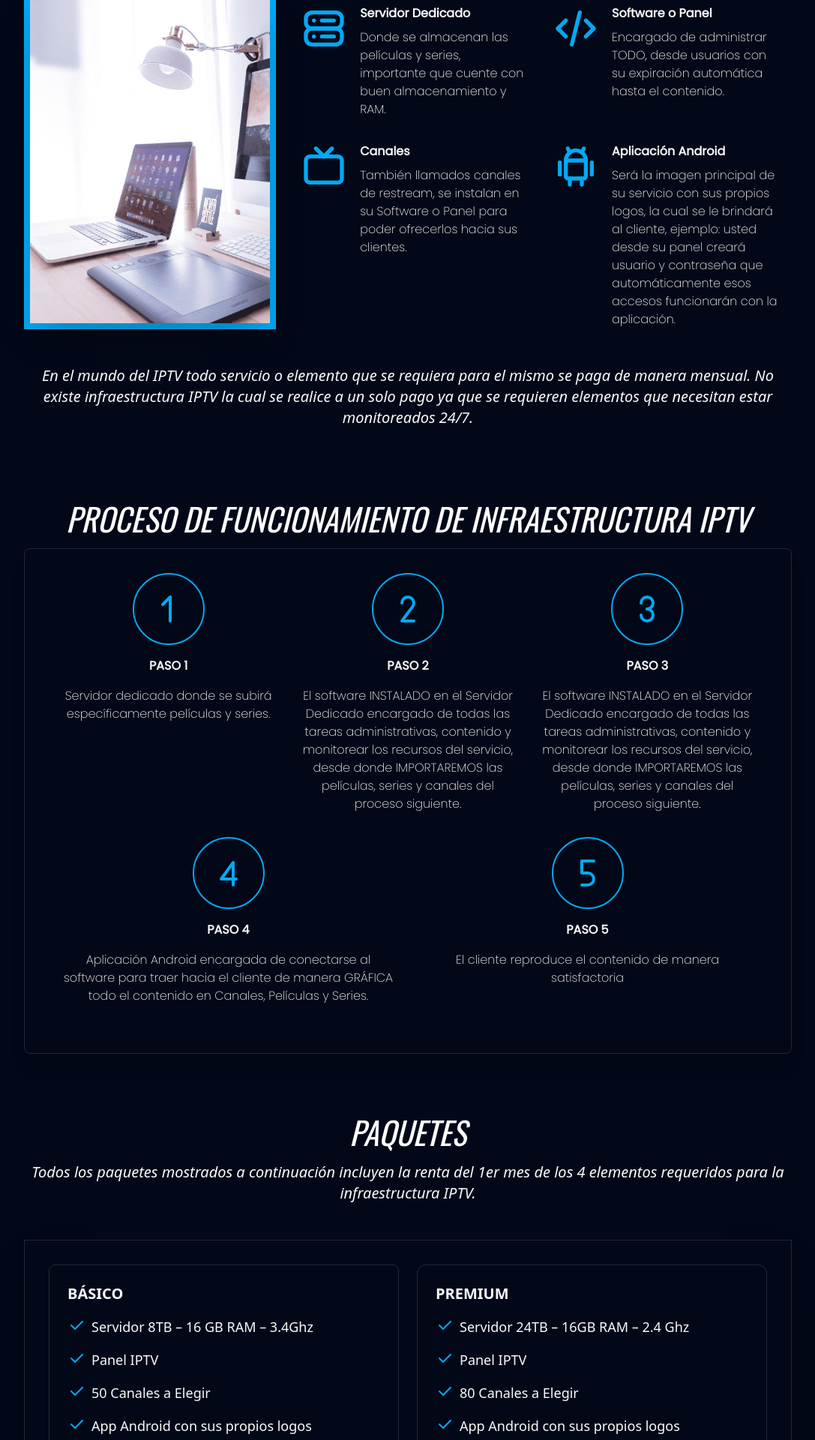
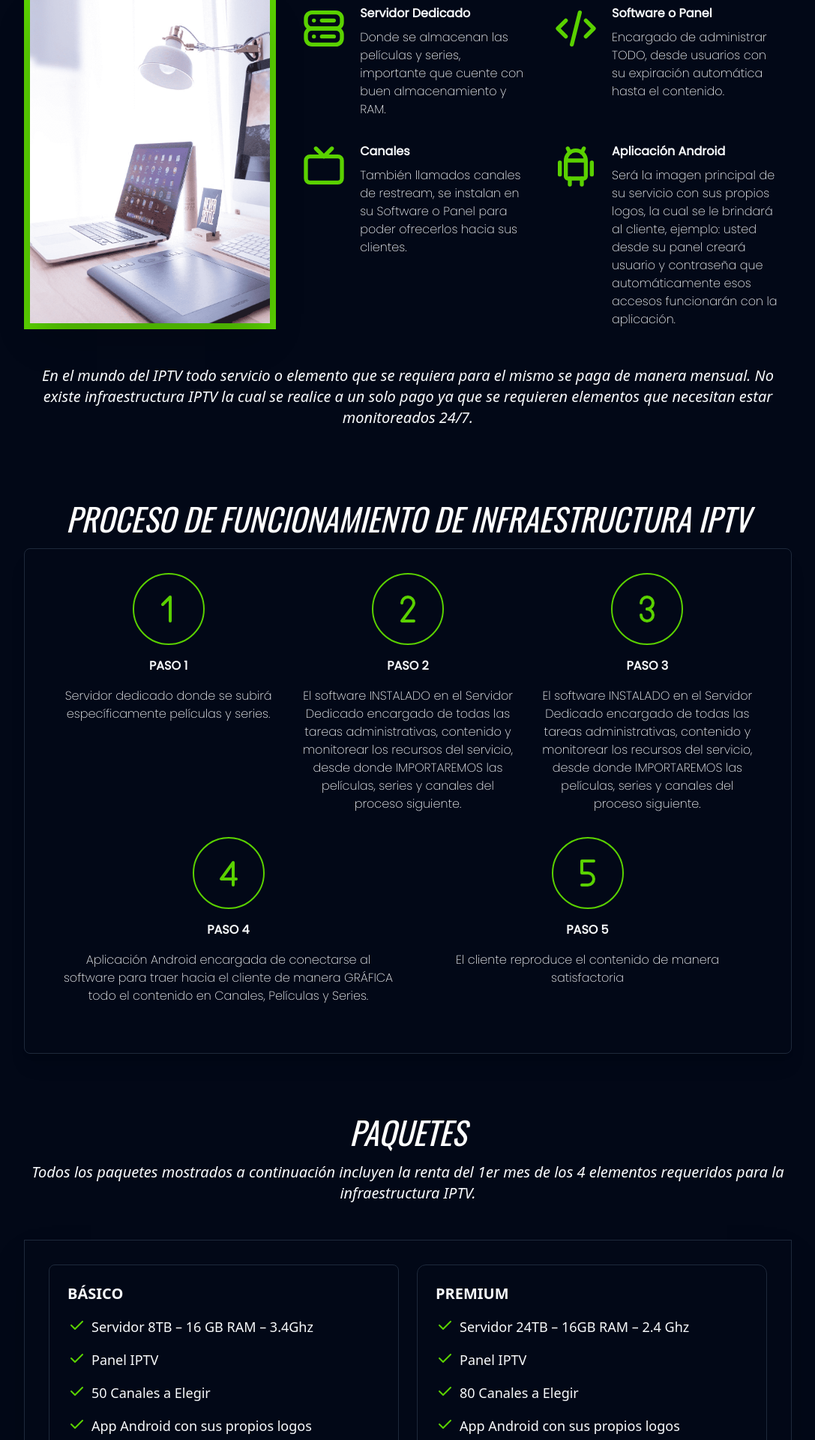
Before and after one commit to antwanh3rnandez/aeontv-web, a React (Vite) app: page /infraestructura in a window 1280 px wide. Shown: the part 656-2576 px from the top of the page at 75% size, without its empty margins (96-1183 px from the left). Built offline with nearby package versions, Linux system fonts and the light colour scheme; a web font is replaced by a local one.

Commit message:
update colors on infrapage

```diff
--- a/src/dashboard/pages/InfraestructuraPage.tsx
+++ b/src/dashboard/pages/InfraestructuraPage.tsx
@@ -42,7 +42,7 @@ export const InfraestructuraPage = () => {
                 </h1>
             </div>
             <div className="flex flex-col items-center lg:flex-row">
-                <div className="flex flex-col items-center lg:mr-4 mb-4 lg:w-1/3 w-full h-[450px] lg:border-8 border-blueprimary">
+                <div className="flex flex-col items-center lg:mr-4 mb-4 lg:w-1/3 w-full h-[450px] lg:border-8 border-greenprimary">
                     <img
                             src={infraestructura}
                             alt="Infraestructura"
@@ -52,22 +52,22 @@ export const InfraestructuraPage = () => {
                 <div className="lg:w-2/3">
                     <div className="grid lg:grid-cols-2 lg:justify-center">
                         <FeatureItem
-                            icon={<IconServer2 size={64} className="text-blueprimary"/>}
+                            icon={<IconServer2 size={64} className="text-greenprimary"/>}
                             title="Servidor Dedicado"
                             description="Donde se almacenan las películas y series, importante que cuente con buen almacenamiento y RAM."
                         />
                         <FeatureItem
-                            icon={<IconCode size={64} className="text-blueprimary"/>}
+                            icon={<IconCode size={64} className="text-greenprimary"/>}
                             title="Software o Panel"
                             description="Encargado de administrar TODO, desde usuarios con su expiración automática hasta el contenido."
                         />
                         <FeatureItem
-                            icon={<IconDeviceTv size={64} className="text-blueprimary"/>}
+                            icon={<IconDeviceTv size={64} className="text-greenprimary"/>}
                             title="Canales"
                             description="También llamados canales de restream, se instalan en su Software o Panel para poder ofrecerlos hacia sus clientes."
                         />
                         <FeatureItem
-                            icon={<IconBrandAndroid size={64} className="text-blueprimary"/>}
+                            icon={<IconBrandAndroid size={64} className="text-greenprimary"/>}
                             title="Aplicación Android"
                             description="Será la imagen principal de su servicio con sus propios logos, la cual se le brindará al cliente, ejemplo: usted desde su panel creará usuario y contraseña que automáticamente esos accesos funcionarán con la aplicación."
                         />
@@ -86,8 +86,8 @@ export const InfraestructuraPage = () => {
                 <Card className="shadow-xl p-8" style={{fontFamily: "Poppins"}}>
                     <div className="grid lg:grid-cols-3 items-start justify-center">
                         <div className="flex flex-col items-center justify-center">
-                            <div className="border-2 border-blueprimary w-24 h-24 rounded-full flex flex-col items-center justify-center">
-                                <IconNumber1 size={48} className="text-blueprimary"/>
+                            <div className="border-2 border-greenprimary w-24 h-24 rounded-full flex flex-col items-center justify-center">
+                                <IconNumber1 size={48} className="text-greenprimary"/>
                             </div>
                             <div className="py-4 lg:mt-0 text-center lg:text-center">
                                 <h4 className="font-semibold">PASO 1</h4>
@@ -95,8 +95,8 @@ export const InfraestructuraPage = () => {
                             </div>
                         </div>
                         <div className="flex flex-col items-center justify-center">
-                            <div className="border-2 border-blueprimary w-24 h-24 rounded-full flex flex-col items-center justify-center">
-                                <IconNumber2 size={48} className="text-blueprimary"/>
+                            <div className="border-2 border-greenprimary w-24 h-24 rounded-full flex flex-col items-center justify-center">
+                                <IconNumber2 size={48} className="text-greenprimary"/>
                             </div>
                             <div className="py-4 lg:mt-0 text-center lg:text-center">
                                 <h4 className="font-semibold">PASO 2</h4>
@@ -104,8 +104,8 @@ export const InfraestructuraPage = () => {
                             </div>
                         </div>
                         <div className="flex flex-col items-center justify-center">
-                            <div className="border-2 border-blueprimary w-24 h-24 rounded-full flex flex-col items-center justify-center">
-                                <IconNumber3 size={48} className="text-blueprimary"/>
+                            <div className="border-2 border-greenprimary w-24 h-24 rounded-full flex flex-col items-center justify-center">
+                                <IconNumber3 size={48} className="text-greenprimary"/>
                             </div>
                             <div className="py-4 lg:mt-0 text-center lg:text-center">
                                 <h4 className="font-semibold">PASO 3</h4>
@@ -115,8 +115,8 @@ export const InfraestructuraPage = () => {
                     </div>
                     <div className="grid lg:grid-cols-2 items-start justify-center">
                         <div className="flex flex-col items-center justify-center">
-                            <div className="border-2 border-blueprimary w-24 h-24 rounded-full flex flex-col items-center justify-center">
-                                <IconNumber4 size={48} className="text-blueprimary"/>
+                            <div className="border-2 border-greenprimary w-24 h-24 rounded-full flex flex-col items-center justify-center">
+                                <IconNumber4 size={48} className="text-greenprimary"/>
                             </div>
                             <div className="py-4 lg:mt-0 text-center lg:text-center">
                                 <h4 className="font-semibold">PASO 4</h4>
@@ -124,8 +124,8 @@ export const InfraestructuraPage = () => {
                             </div>
                         </div>
                         <div className="flex flex-col items-center justify-center">
-                            <div className="border-2 border-blueprimary w-24 h-24 rounded-full flex flex-col items-center justify-center">
-                                <IconNumber5 size={48} className="text-blueprimary"/>
+                            <div className="border-2 border-greenprimary w-24 h-24 rounded-full flex flex-col items-center justify-center">
+                                <IconNumber5 size={48} className="text-greenprimary"/>
                             </div>
                             <div className="py-4 lg:mt-0 text-center lg:text-center">
                                 <h4 className="font-semibold">PASO 5</h4>
@@ -151,23 +151,23 @@ export const InfraestructuraPage = () => {
                                     <h3 className="text-xl font-semibold mb-4">BÁSICO</h3>
                                     <ul>
                                         <li className="flex flex-row items-start justify-start space-x-2">
-                                            <IconCheck className="text-blueprimary"/>
+                                            <IconCheck className="text-greenprimary"/>
                                             <div className="text-lg font-extralight mb-4">Servidor 8TB – 16 GB RAM – 3.4Ghz</div>
                                         </li>
                                         <li className="flex flex-row items-start justify-start space-x-2">
-                                            <IconCheck className="text-blueprimary"/>
+                                            <IconCheck className="text-greenprimary"/>
                                             <div className="text-lg font-extralight mb-4">Panel IPTV</div>
                                         </li>
                                         <li className="flex flex-row items-start justify-start space-x-2">
-                                            <IconCheck className="text-blueprimary"/>
+                                            <IconCheck className="text-greenprimary"/>
                                             <div className="text-lg font-extralight mb-4">50 Canales a Elegir</div>
                                         </li>
                                         <li className="flex flex-row items-start justify-start space-x-2">
-                                            <IconCheck className="text-blueprimary"/>
+                                            <IconCheck className="text-greenprimary"/>
                                             <div className="text-lg font-extralight mb-4">App Android con sus propios logos</div>
                                         </li>
                                         <li className="flex flex-row items-start justify-start space-x-2">
-                                            <IconCheck className="text-blueprimary"/>
+                                            <IconCheck className="text-greenprimary"/>
                                             <div className="text-lg font-extralight mb-4">Soporte 24/7</div>
                                         </li>
                                     </ul>
@@ -182,7 +182,7 @@ export const InfraestructuraPage = () => {
                                 </div>
                                 <a
                                     href="#"
-                                    className="h-20 flex flex-col justify-center items-center w-full py-2 px-4 bg-blueprimary text-white rounded-lg text-center font-semibold hover:bg-blue-600 transition duration-300 rounded-t-none"
+                                    className="h-20 flex flex-col justify-center items-center w-full py-2 px-4 bg-greenprimary text-white rounded-lg text-center font-semibold hover:bg-blue-600 transition duration-300 rounded-t-none"
                                 >
                                     Comprar
                                 </a>
@@ -194,27 +194,27 @@ export const InfraestructuraPage = () => {
                                 <h3 className="text-xl font-semibold mb-4">PREMIUM</h3>
                                 <ul>
                                     <li className="flex flex-row items-start justify-start space-x-2">
-                                        <IconCheck className="text-blueprimary"/>
+                                        <IconCheck className="text-greenprimary"/>
                                         <div className="text-lg font-extralight mb-4">Servidor 24TB – 16GB RAM – 2.4 Ghz</div>
                                     </li>
                                     <li className="flex flex-row items-start justify-start space-x-2">
-                                        <IconCheck className="text-blueprimary"/>
+                                        <IconCheck className="text-greenprimary"/>
                                         <div className="text-lg font-extralight mb-4">Panel IPTV</div>
                                     </li>
                                     <li className="flex flex-row items-start justify-start space-x-2">
-                                        <IconCheck className="text-blueprimary"/>
+                                        <IconCheck className="text-greenprimary"/>
                                         <div className="text-lg font-extralight mb-4">80 Canales a Elegir</div>
                                     </li>
                                     <li className="flex flex-row items-start justify-start space-x-2">
-                                        <IconCheck className="text-blueprimary"/>
+                                        <IconCheck className="text-greenprimary"/>
                                         <div className="text-lg font-extralight mb-4">App Android con sus propios logos</div>
                                     </li>
                                     <li className="flex flex-row items-start justify-start space-x-2">
-                                        <IconCheck className="text-blueprimary"/>
+                                        <IconCheck className="text-greenprimary"/>
                                         <div className="text-lg font-extralight mb-4">Soporte 24/7</div>
                                     </li>
                                     <li className="flex flex-row items-start justify-start space-x-2">
-                                        <IconCheck className="text-blueprimary"/>
+                                        <IconCheck className="text-greenprimary"/>
                                         <div className="text-lg font-extralight mb-4"><b>500 Películas de regalo al contratar</b></div>
                                     </li>
                                 </ul>
@@ -229,7 +229,7 @@ export const InfraestructuraPage = () => {
                             </div>
                             <a
                                 href="#"
-                                className="h-20 flex flex-col justify-center items-center w-full py-2 px-4 bg-blueprimary text-white rounded-lg text-center font-semibold hover:bg-blue-600 transition duration-300 rounded-t-none"
+                                className="h-20 flex flex-col justify-center items-center w-full py-2 px-4 bg-greenprimary text-white rounded-lg text-center font-semibold hover:bg-blue-600 transition duration-300 rounded-t-none"
                             >
                                 Comprar
                             </a>
@@ -245,7 +245,7 @@ export const InfraestructuraPage = () => {
                     <div className="flex flex-col lg:flex-row items-center lg:items-center justify-center">
                         <div className="flex flex-col w-[90%]">
                             <div className="mb-3 flex flex-row items-center justify-center lg:items-start lg:justify-start">
-                                <IconQuote size={40} className="text-blueprimary"/>
+                                <IconQuote size={40} className="text-greenprimary"/>
                             </div>
                             <div className="mb-3 text-center lg:text-start">
                                 <em className="text-center lg:text-start">Es un negocio muy rentable, genera ganancias muy rápido a medida que usted le vaya dando publicidad y en la mayoría de los casos la gente llega por recomendación, el servidor que se le da esta planeado para futuro ya que tiene 24TB de almacenamiento (dependiendo del paquete que escoja), para que tenga muchísimo espacio donde subir las películas y series. Usted vende el mes al costo que usted desee, el software se encarga de vencer a los usuarios de forma automática, se le entrega todo lo necesario para subir, bajar películas y series, así mismo como capacitación para el uso del software. Entre más clientes más ganancias, este negocio no requiere de gran publicidad, mediante los grupos de facebook atrae a demasiados clientes.</em>
@@ -274,7 +274,7 @@ export const InfraestructuraPage = () => {
                 </Card>
             </div>
             <div className="py-12 2xl:px-32">
-                <div className="flex flex-col lg:flex-row items-center lg:justify-center border-2 border-blueprimary px-2 pb-4">
+                <div className="flex flex-col lg:flex-row items-center lg:justify-center border-2 border-greenprimary px-2 pb-4">
                     <div className="relative lg:ml-[-50px] mt-[-15px] lg:mt-[15px] flex flex-col justify-center w-fit">
                         <img src={screen} className="w-full"/>
                     </div>
@@ -287,7 +287,7 @@ export const InfraestructuraPage = () => {
                         </h1>
                         <div className="flex flex-row justify-center lg:justify-start">
                             <a href="/canales-restream">
-                                <Button className="rounded-none bg-blueprimary">
+                                <Button className="rounded-none bg-greenprimary">
                                     CANALES RE-STREAM O APP ANDROID
                                 </Button>
                             </a>
```
